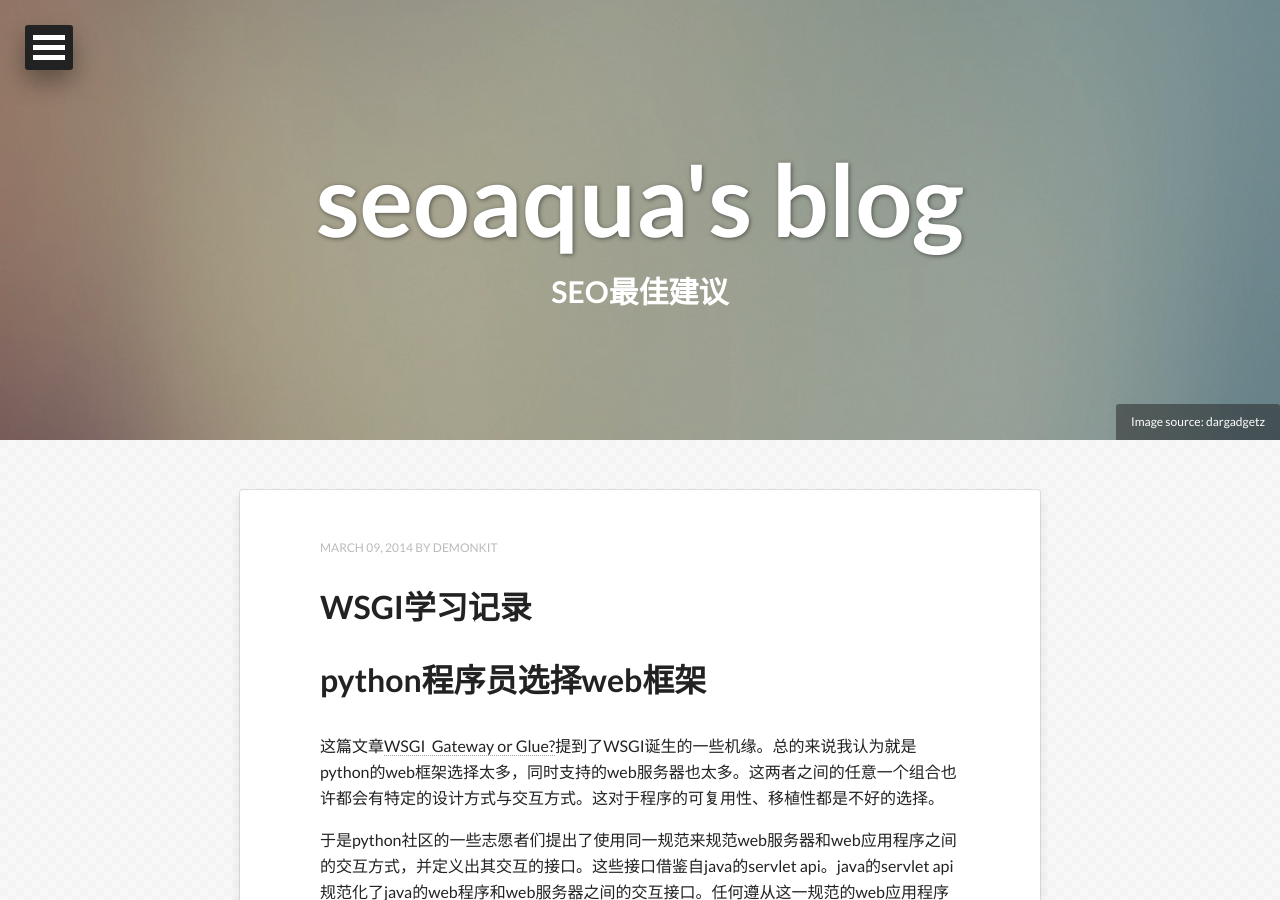
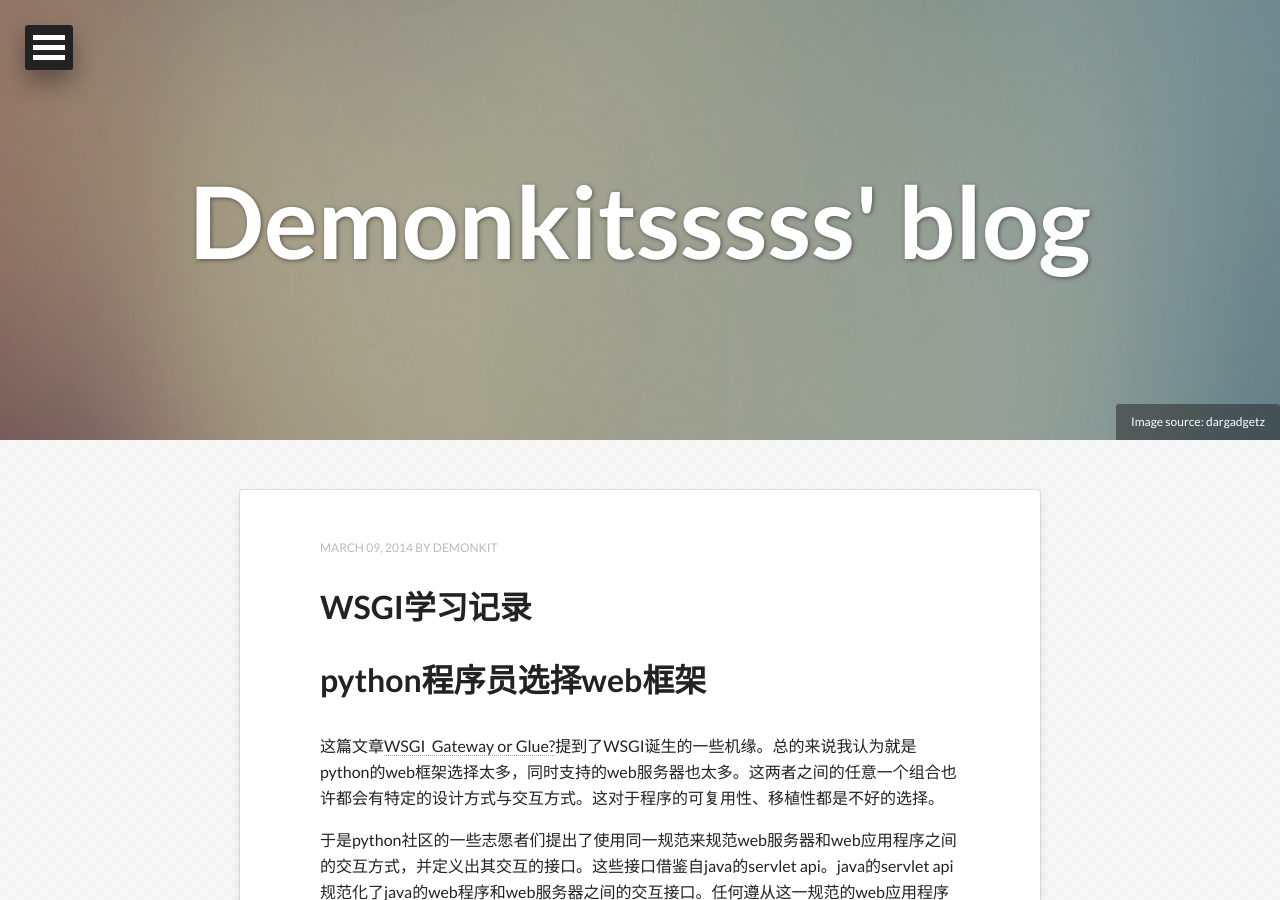
Before and after one commit to demonkit/demonkit.github.io, a Jekyll site: the page built from index.html, in a window 1280 px wide and 900 px high. Built offline with Jekyll 4.4.1, drawn with Linux system fonts in a browser that asks for light colours; nearby versions of some CDN libraries; Markdown is read by kramdown in place of the engine named in the settings; the list of posts is cut into pages by our own code.

Commit message:
更新名称

```diff
--- a/_config.yml
+++ b/_config.yml
@@ -1,4 +1,4 @@
-title:            seoaqua's blog
+title:            Demonkitsssss' blog
 description:      'python,linux,ml,nlp'
 disqus_shortname: seoaqua
 #Your site's domain goes here. Leave localhost server or blank when working locally.
@@ -8,7 +8,7 @@ url:              http://demonkit.github.io
 owner:
   name:           Demonkit
   avatar:         avatar.jpg
-  bio:            'python programmer/ml programmer/hadoop learner'
+  bio:            'python programmer, ml programmer, hadoop learner'
   email:          yydemonkit@gmail.com
   # Social networking links used in footer. Update and remove as you like.
   twitter:
@@ -36,7 +36,7 @@ bing_verify:
 links:
   - title: tags
     url: /tags/
-  - title: my github
+  - title: Github
     url: http://github.com/demonkit/
     external: true
   - title: 豆瓣
--- a/index.html
+++ b/index.html
@@ -1,8 +1,7 @@
 ---
 layout: post-index
-title: SEO最佳建议
-description: "a blog about SEO, SEM, ruby, Linux, Mac and stuff"
-tags: [seo,sem,ruby,mac,linux]
+description: "平凡的世界"
+tags: [python,ml,nlp,linux,math,hadoop,algorithm]
 image:
   feature: abstract-8.jpg
   credit: dargadgetz
```
Also changed, not shown: _posts/2014-03-09-wsgi-learn-notes.md (+1 -0 lines).
